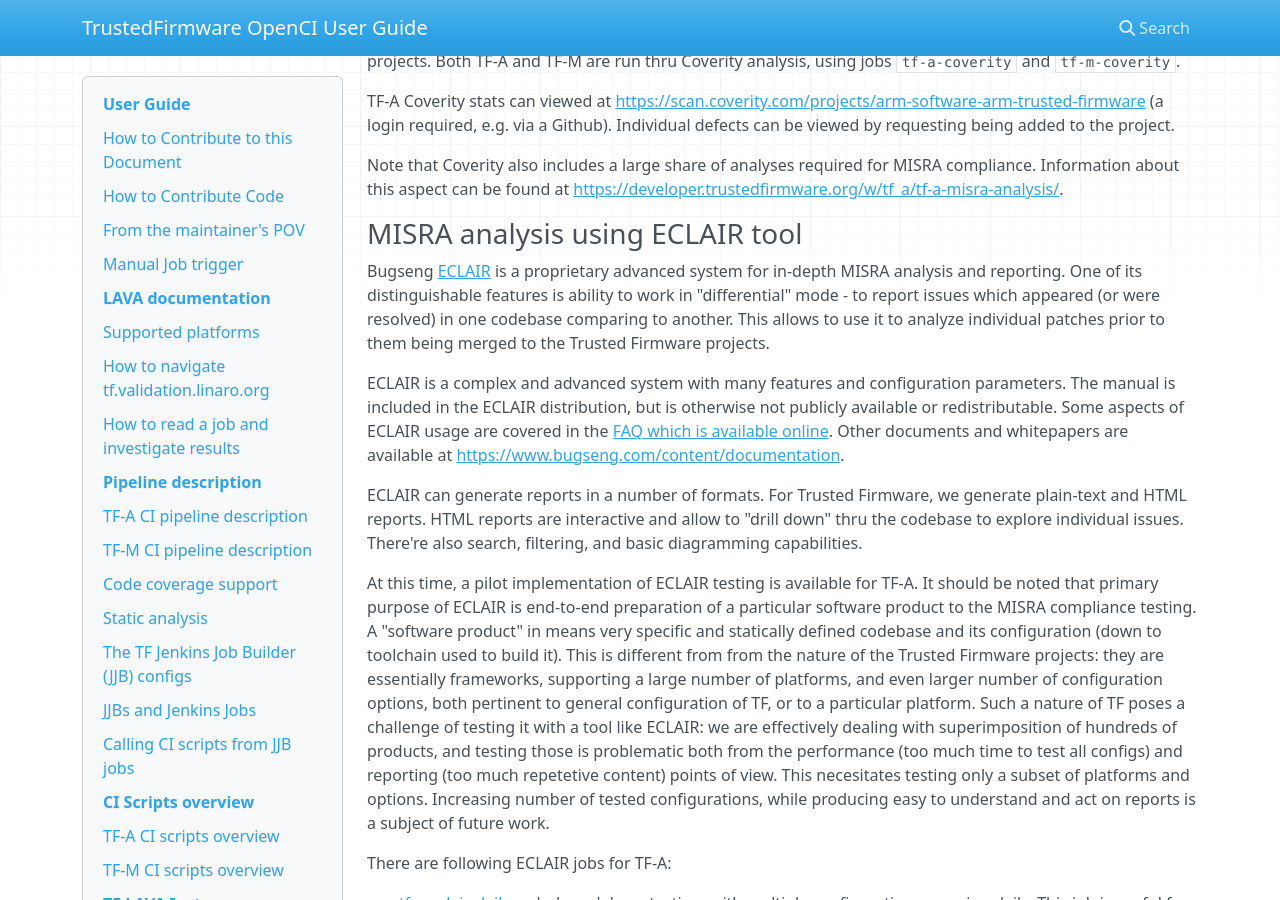
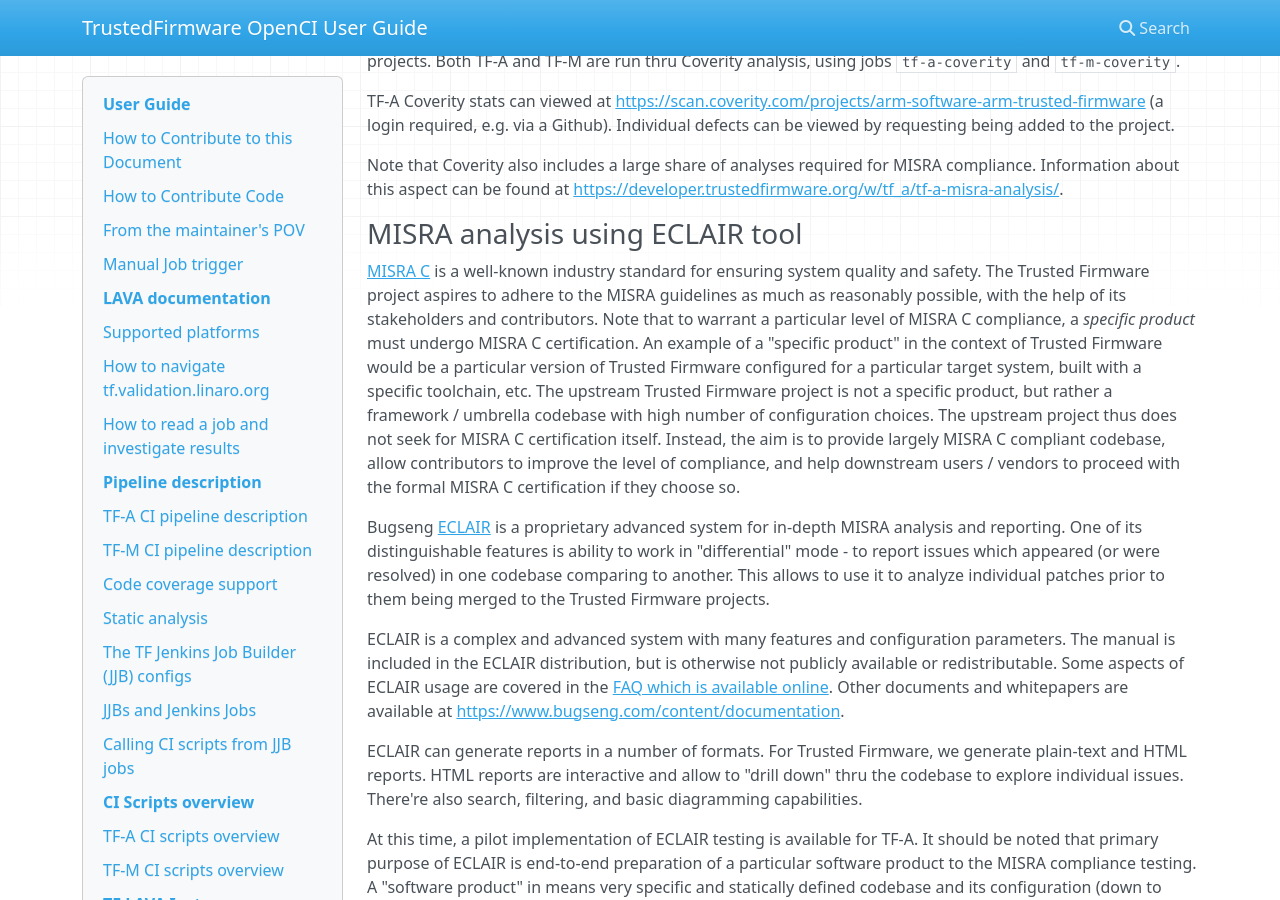
Before and after one commit to saheerb/ci-test, an MkDocs documentation site: the page built from docs/index.md, in a window 1280 px wide and 900 px high, scrolled down 26925 px. Built offline with MkDocs 1.6.1, drawn with Linux system fonts in a browser that asks for light colours; nearby versions of some CDN libraries.

Commit message:
index.md: ECLAIR: Add MISRA "product vs framework" intro
The idea is to convey that Trusted Firmware Open Source project does
not seek MISRA certification itself. Instead, the idea is to be
"MISRA ready", to facilitate MISRA compliance/certification for
downstream users.

Signed-off-by: Paul Sokolovsky <paul.sokolovsky@linaro.org>
Change-Id: Ibda3a0767e61426d10ae8a684d6e47f9ee375229

```diff
--- a/docs/index.md
+++ b/docs/index.md
@@ -502,6 +502,22 @@ MISRA compliance. Information about this aspect can be found at
 [https://developer.trustedfirmware.org/w/tf_a/tf-a-misra-analysis/](https://developer.trustedfirmware.org/w/tf_a/tf-a-misra-analysis/).
 
 ### MISRA analysis using ECLAIR tool
+
+[MISRA C](https://en.wikipedia.org/wiki/MISRA_C) is a well-known industry
+standard for ensuring system quality and safety. The Trusted Firmware project
+aspires to adhere to the MISRA guidelines as much as reasonably possible,
+with the help of its stakeholders and contributors. Note that to warrant
+a particular level of MISRA C compliance, a *specific product* must undergo
+MISRA C certification. An example of a "specific product" in the context
+of Trusted Firmware would be a particular version of Trusted Firmware configured
+for a particular target system, built with a specific toolchain, etc. The
+upstream Trusted Firmware project is not a specific product, but rather a
+framework / umbrella codebase with high number of configuration choices.
+The upstream project thus does not seek for MISRA C certification itself.
+Instead, the aim is to provide largely MISRA C compliant codebase, allow
+contributors to improve the level of compliance, and help downstream
+users / vendors to proceed with the formal MISRA C certification if they
+choose so.
 
 Bugseng [ECLAIR](https://www.bugseng.com/eclair) is a proprietary advanced system
 for in-depth MISRA analysis and reporting. One of its distinguishable
```
